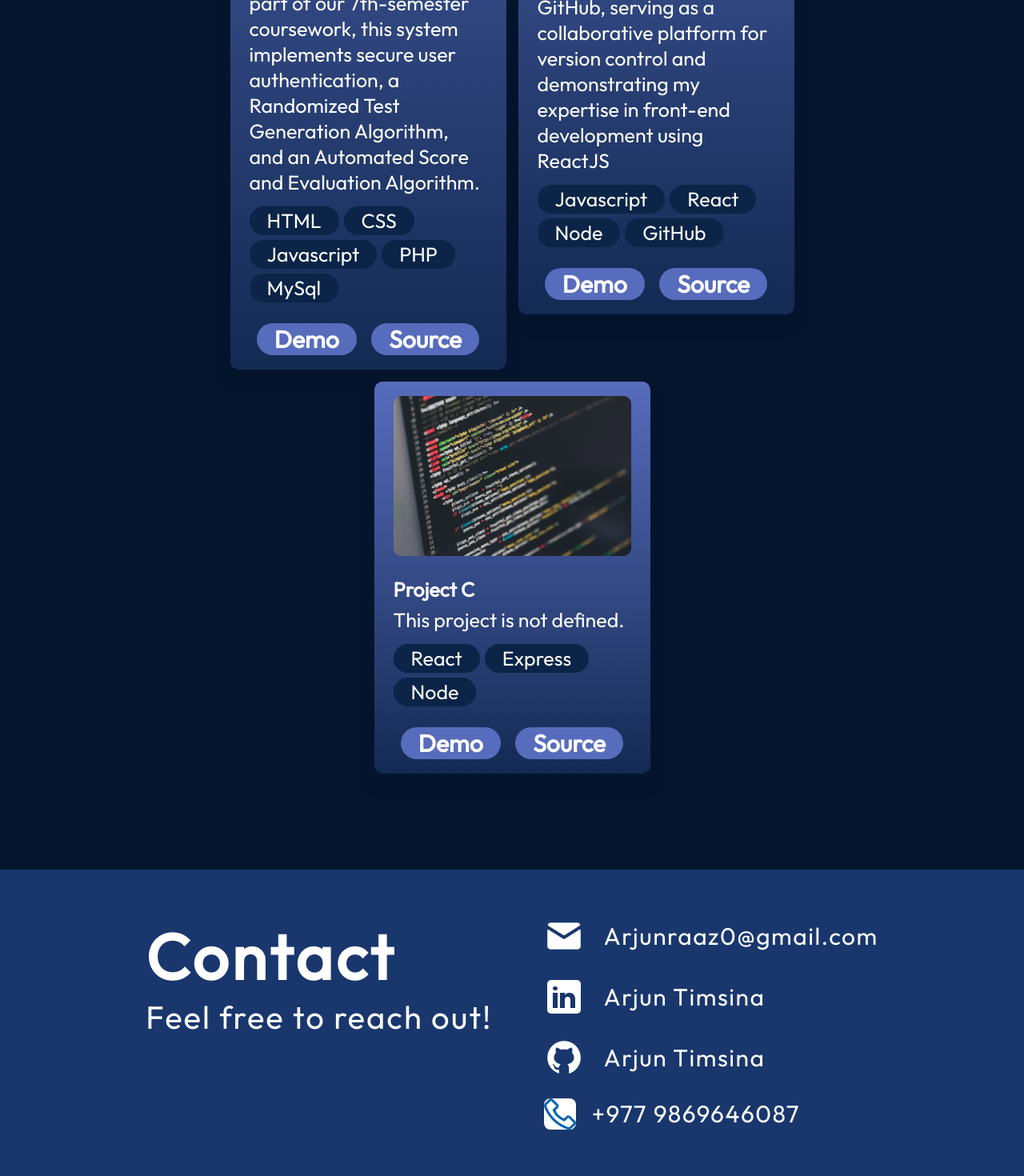
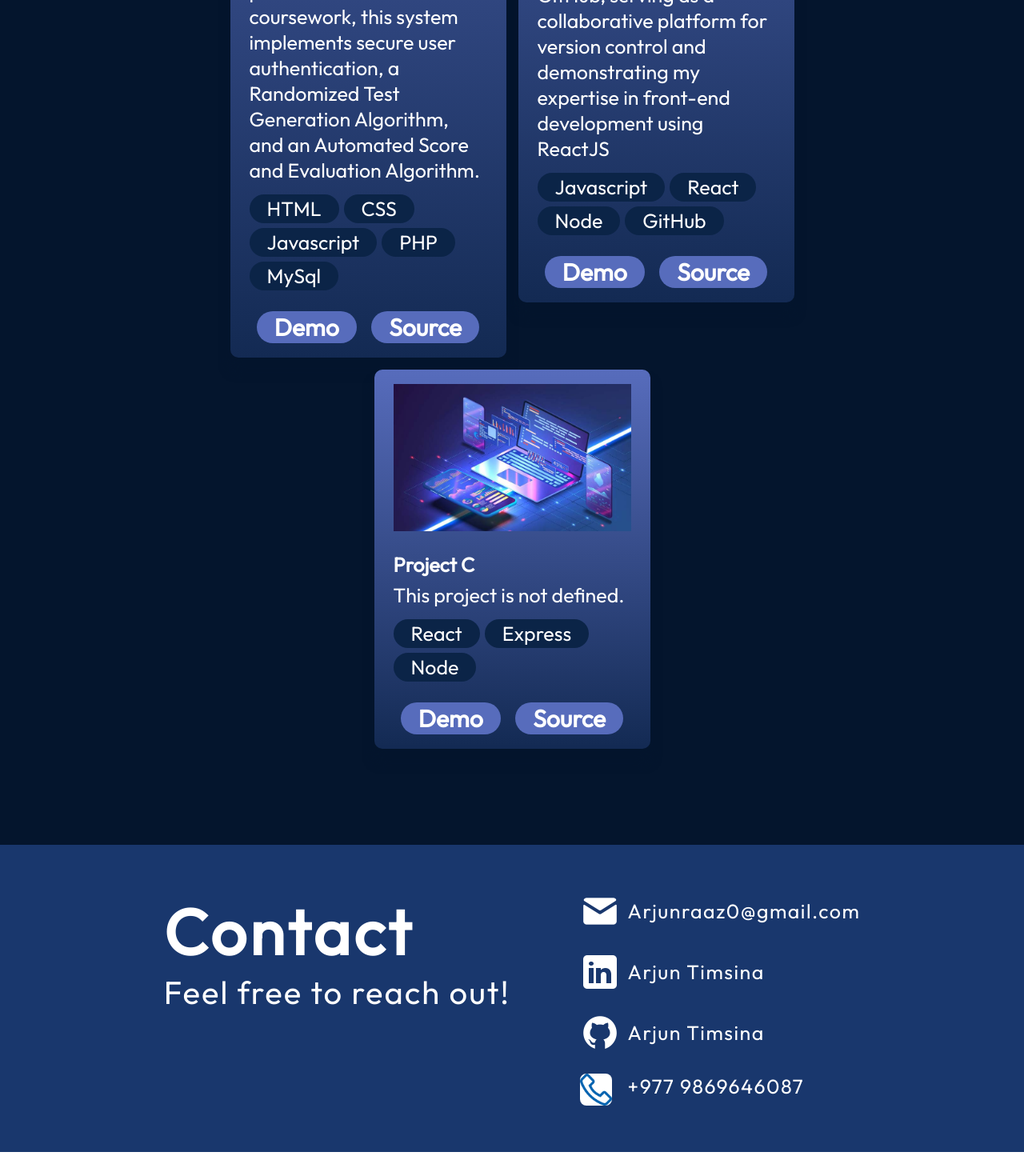
Before and after one commit to Nujra12/PortFolio, a React (Vite) app: page /contact in a window 1280 px wide. Shown: the part 3759-5229 px from the top of the page at 80% size. After the commit the page ends 5199 px from the top, so only its background shows below. Built offline with nearby package versions, Linux system fonts and the light colour scheme.

Commit message:
Changes Successfully

```diff
--- a/src/components/Contact/Contact.module.css
+++ b/src/components/Contact/Contact.module.css
@@ -35,14 +35,14 @@
 .link{
       display:flex;
       align-items: center;
-      gap:25px;
+      gap:10px;
 
 }
 
 .link a{
       color:var(--color-text);
       text-decoration: none;
-      font-size: 30px;
+      font-size: 25px;
       font-weight:400;
       letter-spacing: 1.5px;
 }
@@ -61,7 +61,7 @@
     .linkb a {
       color: var(--color-text);
       text-decoration: none;
-      font-size: 30px; /* Adjust the font size as needed */
+      font-size: 25px; /* Adjust the font size as needed */
       font-weight: 400;
       letter-spacing: 1.5px;
 
--- a/src/data/projects.json
+++ b/src/data/projects.json
@@ -2,7 +2,7 @@
 
 {
   "title": "Online Examination and Evaluation System",
-"imageSrc": "assets/projects/project.png",
+"imageSrc": "assets/projects/project.jpg",
 "description": "Our project, the Online Examination and Evaluation System, revolutionizes educational assessment by digitizing exams, grading, and feedback delivery, fostering efficiency and accessibility. Developed as part of our 7th-semester coursework, this system implements secure user authentication, a Randomized Test Generation Algorithm, and an Automated Score and Evaluation Algorithm.",
   "skills": ["HTML", "CSS", "Javascript","PHP","MySql"],
   "demo": "https://www.example.com",
@@ -10,7 +10,7 @@
   },
       {
         "title": "React.Js library and GitHub",
-        "imageSrc": "assets/projects/project.png",
+        "imageSrc": "assets/projects/project.jpg",
         "description": "I utilized ReactJS to develop a project, harnessing its component-based architecture to create an intuitive and responsive user interface. The project is hosted on GitHub, serving as a collaborative platform for version control and demonstrating my expertise in front-end development using ReactJS",
         "skills": ["Javascript", "React", "Node", "GitHub"],
         "demo": "https://www.example.com",
@@ -18,7 +18,7 @@
       },
       {
         "title": "Project C",
-        "imageSrc": "assets/projects/project.png",
+        "imageSrc": "assets/projects/project.jpg",
         "description": "This project is not defined.",
         "skills": ["React", "Express", "Node"],
         "demo": "https://www.example.com",
```
Also changed, not shown: assets/projects/project.jpg (added), assets/projects/project.png (deleted).
